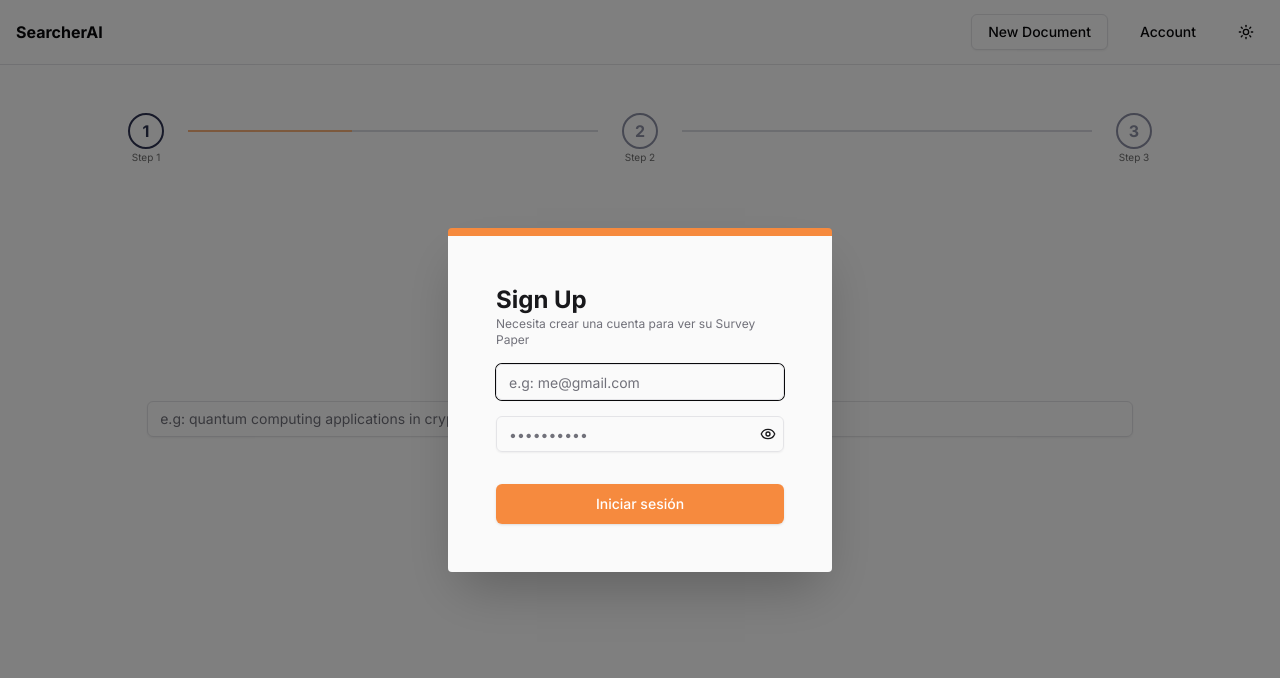
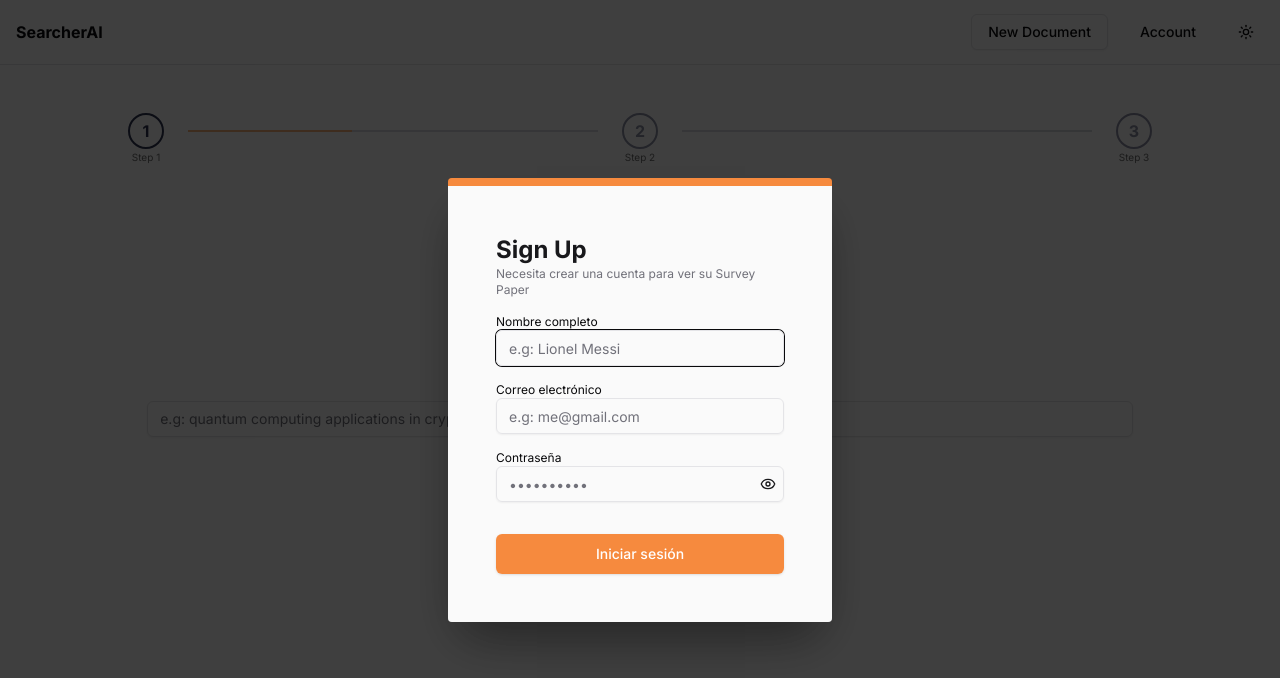
Before and after one commit to thsergitox/searcherAI, a Next.js app: page /project/create in a window 1280 px wide. Shown: the top 678 px of the page. Built offline with nearby package versions, Linux system fonts and the light colour scheme.

Commit message:
cookies creado

```diff
--- a/app/project/create/page.tsx
+++ b/app/project/create/page.tsx
@@ -146,6 +146,11 @@ export default function CreateProject(){
             <Input
               placeholder='e.g: quantum computing applications in cryptography'
               onChange = {(e) => setSubject(e.target.value)}/>
+                     {isModalOpen && (
+        <div className='modal-overlay'>
+            <LoginForm></LoginForm>
+        </div>
+      )}
             <div>
                 <Button variant={'important'} onClick={() => handleSearch(2)}>Buscar</Button>
             </div>
--- a/components/login-form.tsx
+++ b/components/login-form.tsx
@@ -1,26 +1,61 @@
+/* eslint-disable @typescript-eslint/no-unused-vars */
 import { Eye, EyeClosed } from "lucide-react";
 import { Button } from "./ui/button";
 import { Input } from "./ui/input";
 import { useState } from "react";
 
 
+
 export default function LoginForm() {
-    const [showPassword, setShowPassword] = useState(false)
+    const [showPassword, setShowPassword] = useState(false);
+    const [name, setName] = useState('');
+    const [password, setPassword] = useState('');
+    const [email, setEmail] = useState('');
 
+    const fethPostRegister = async () => {
+        try {
+            const response = await fetch('https://multi-agent-api-production.up.railway.app/api/v1/auth/register', {
+                method: 'POST',
+                headers: {'Content-Type' : 'application/json'},
+                body: JSON.stringify({full_name: name,  email: email, password: password})
+            });
+
+            if(!response.ok){
+                const errorData = await response.json();
+                console.error(errorData.detail)
+            }
+
+            const token = await response.json();
+            console.log(token)
+            document.cookie = `token = ${token.access_token}; path=/`;
+        } catch (error) {
+            console.error(error)
+        }
+    }
 
     return (
         <div className=" border-t-8 rounded-sm border-important bg-primary-foreground p-12 shadow-2xl w-96">
           <h1 className="font-bold text-primary block text-2xl">Sign Up</h1>
           <p className="text-muted-foreground text-xs mb-4">Necesita crear una cuenta para ver su Survey Paper</p>
           <form className="flex flex-col items-center gap-4">
-          <Input type="email" id="email" name="email" placeholder="e.g: me@gmail.com" autoFocus={true}/>
-          <div className="flex relative w-full">
-            <Input className='mb-4 w-full' type={showPassword ? 'text' : 'password'} id="password" name="password"  placeholder="••••••••••" />
-            <div className="absolute right-2 bottom-1/2 cursor-pointer" onClick={() => setShowPassword(!showPassword)}>
-                {showPassword ? <EyeClosed size={16} strokeWidth={2} className="stroke-primary" /> : <Eye size={16} strokeWidth={2} className="stroke-primary"/>}
+          <div className="flex flex-col items-start w-full">
+            <label htmlFor="name" className="text-xs text-grey">Nombre completo</label>
+            <Input type="email" id="name" name="name" placeholder="e.g: Lionel Messi" autoFocus={true} onChange={(e) => setName(e.target.value)}/>
+          </div>
+          <div className="flex flex-col items-start w-full">
+            <label htmlFor="email" className="text-xs text-grey"> Correo electrónico</label>
+            <Input type="email" id="email" name="email" placeholder="e.g: me@gmail.com" onChange={(e) => setEmail(e.target.value)}/>
+          </div>
+          <div className="flex flex-col items-start w-full">
+            <label htmlFor="password" className="text-xs text-grey"> Contraseña</label>
+            <div className="flex relative w-full">
+                <Input className='mb-4 w-full' type={showPassword ? 'text' : 'password'} id="password" name="password"  placeholder="••••••••••" onChange={(e) => setPassword(e.target.value)}/>
+                <div className="absolute right-2 bottom-1/2 cursor-pointer" onClick={() => setShowPassword(!showPassword)}>
+                    {showPassword ? <EyeClosed size={16} strokeWidth={2} className="stroke-primary" /> : <Eye size={16} strokeWidth={2} className="stroke-primary"/>}
+                </div>
             </div>
           </div>
-          <Button value="Submit" variant={"important"} className="h-10 rounded-md px-8 w-full"> Iniciar sesión </Button>
+          <Button value="Submit" variant={"important"} className="h-10 rounded-md px-8 w-full" onClick={(e) => {e.preventDefault(); fethPostRegister()}}> Iniciar sesión </Button>
           </form>
         </div>
     )
```
